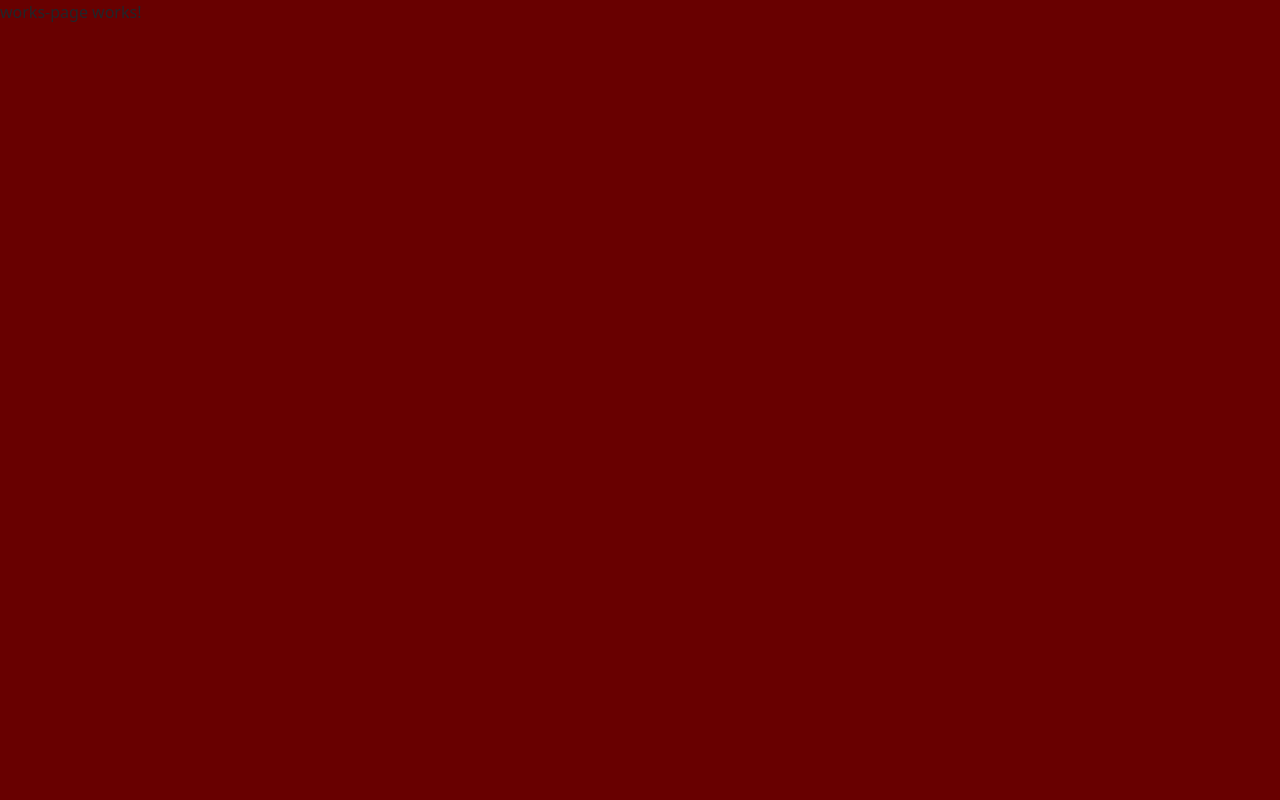
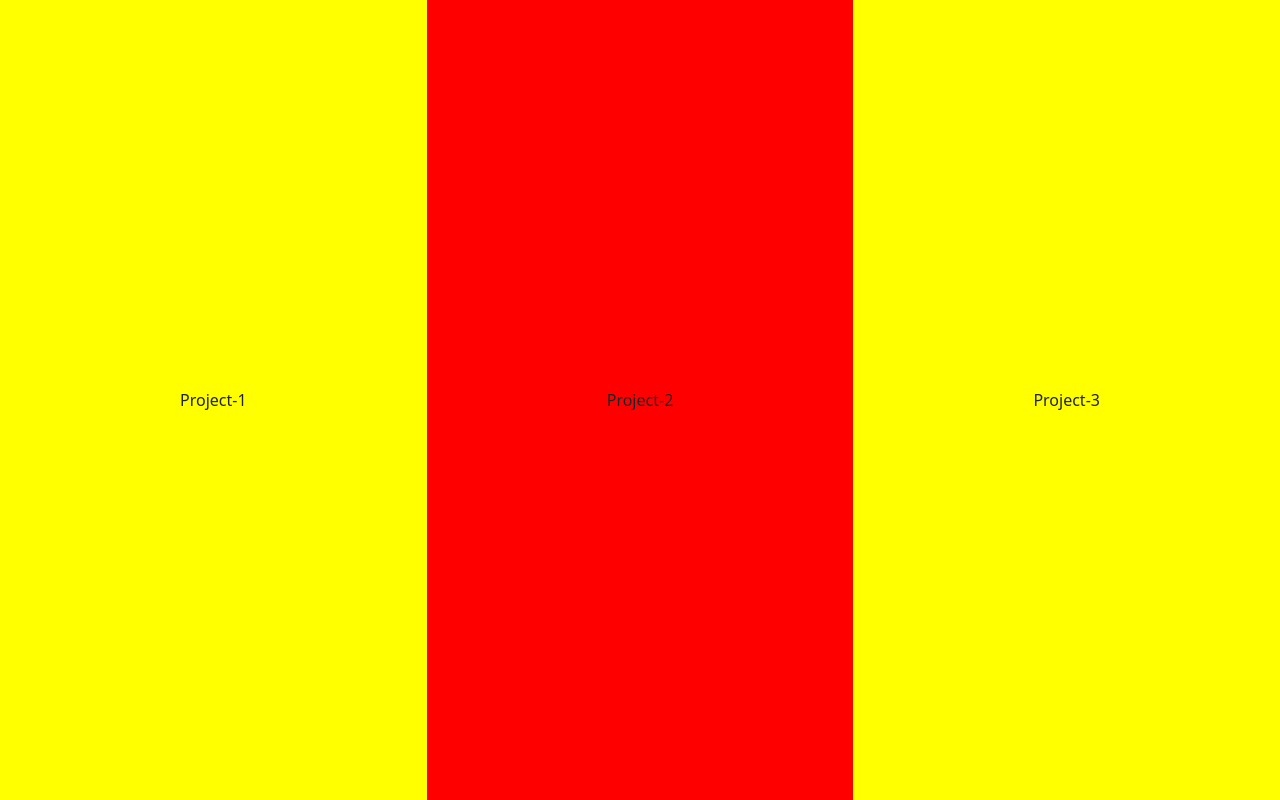
Before and after one commit to muratyilmaz743/me, an Angular app: page /works in a window 1280 px wide. Built offline with nearby package versions, Linux system fonts and the light colour scheme.

Commit message:
Building the works page

```diff
--- a/src/app/works-page/works-page.component.html
+++ b/src/app/works-page/works-page.component.html
@@ -1 +1,5 @@
-<p>works-page works!</p>
+<div class="row">
+  <div class="col-sm" style="background-color: yellow"><span>Project-1</span></div>
+  <div class="col-sm" style="background-color: red"><span>Project-2</span></div>
+  <div class="col-sm" style="background-color: yellow"><span>Project-3</span></div>
+</div>
--- a/src/app/works-page/works-page.component.sass
+++ b/src/app/works-page/works-page.component.sass
@@ -0,0 +1,8 @@
+.row
+  margin: 0
+
+.col-sm
+  height: 100vh
+  display: flex
+  align-items: center
+  justify-content: center
```
